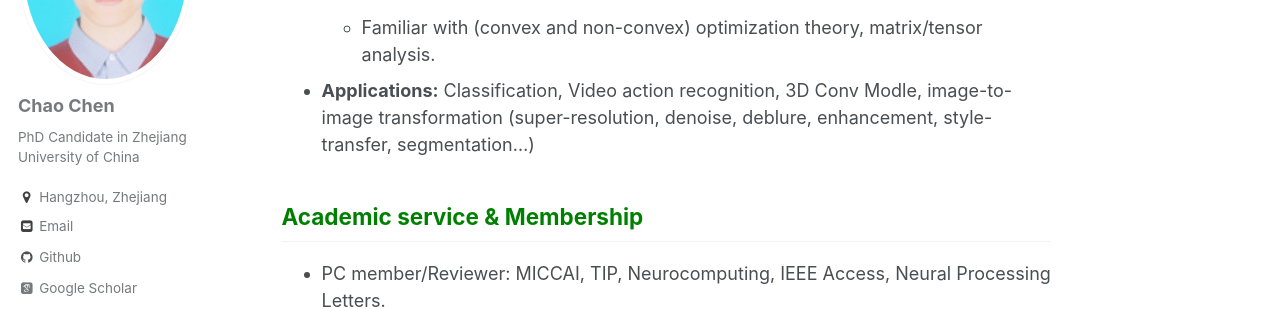
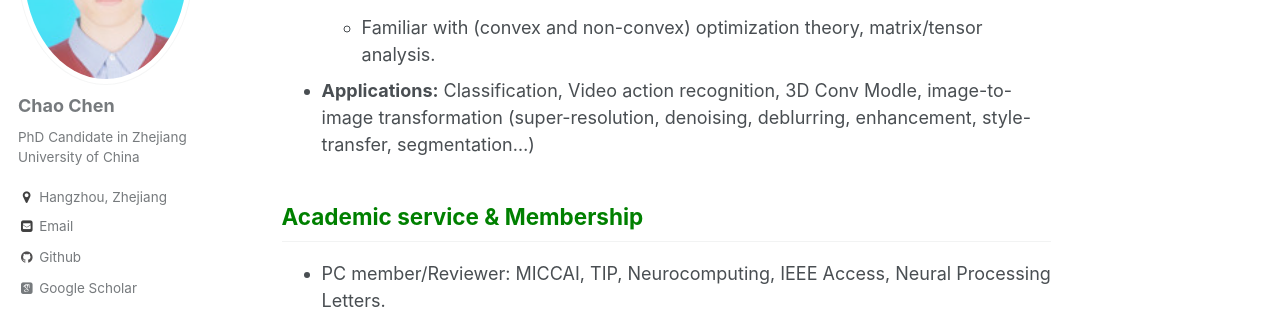
Before and after one commit to chenchao666/chenchao666.github.io, a Jekyll site: the page built from _pages/about.md, in a window 1280 px wide and 900 px high, scrolled down 2307 px. Shown: the part 180-489 px from the top of the window. Built offline with Jekyll 4.4.1, drawn with Linux system fonts in a browser that asks for light colours; some web fonts are replaced.

Commit message:
Update about.md

```diff
--- a/_pages/about.md
+++ b/_pages/about.md
@@ -52,7 +52,7 @@ the common subspace,” **Neural Computing and Applications**. [paper](https://l
   - Famaliar with GCN-based methods.
   - Familiar with (convex and non-convex) optimization theory, matrix/tensor analysis.
 
- * **Applications:** Classification, Video action recognition, 3D Conv Modle, image-to-image transformation (super-resolution, denoise, deblure, enhancement, style-transfer, segmentation...)
+ * **Applications:** Classification, Video action recognition, 3D Conv Modle, image-to-image transformation (super-resolution, denoising, deblurring, enhancement, style-transfer, segmentation...)
 
 ## <span style="color: green"> Academic service & Membership </span>
 * PC member/Reviewer: MICCAI, TIP, Neurocomputing, IEEE Access, Neural Processing Letters.
```
